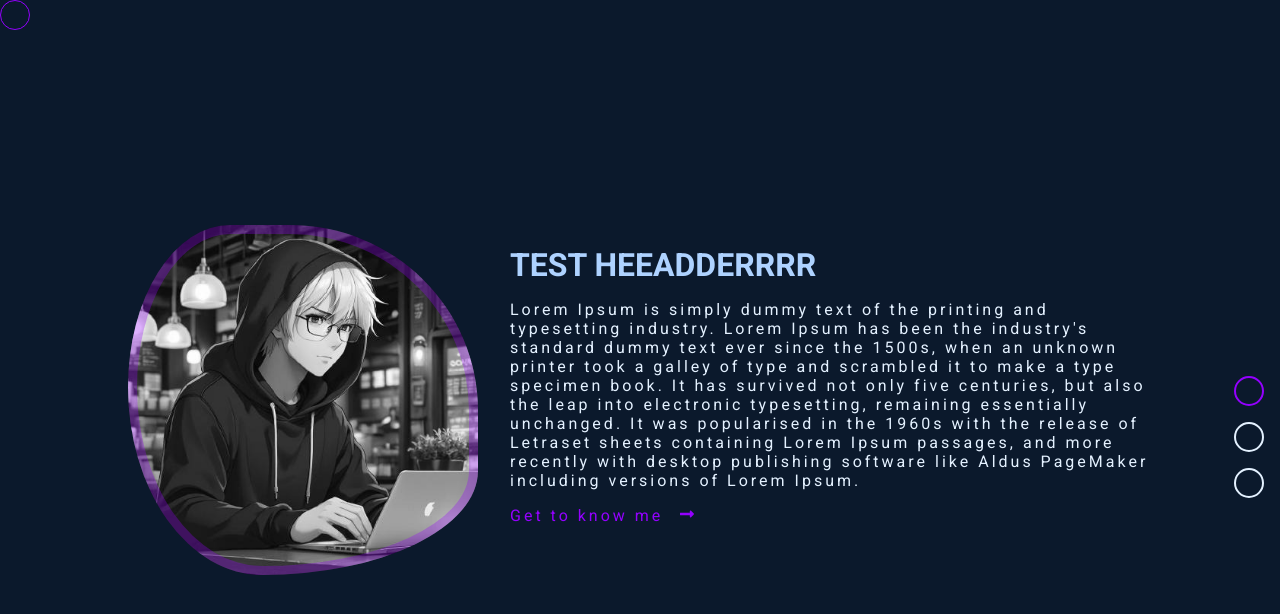
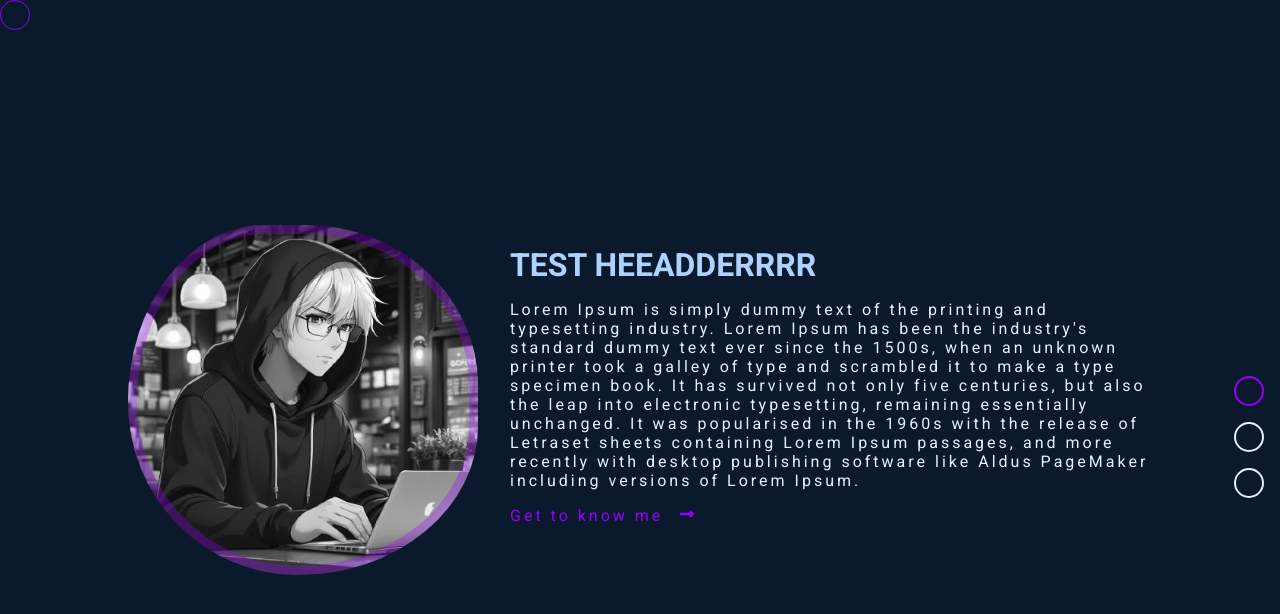
Before and after one commit to sekvi99/portfolio-website, a React (Create React App) app in the folder portfolio-website/portfolio-app/: page /home in a window 1280 px wide. Shown: the top 614 px of the page. Built offline with nearby package versions, Linux system fonts and the light colour scheme; a web font is replaced by a local one.

Commit message:
Added reveal animation for children components

```diff
--- a/portfolio-website/portfolio-app/src/components/logo/logo.scss
+++ b/portfolio-website/portfolio-app/src/components/logo/logo.scss
@@ -11,7 +11,7 @@ $imageSize: 350px;
         justify-content: center;
         width: $imageSize;
         height: $imageSize;
-        animation: profile-animation 8s ease-in-out infinite 1s;
+        animation: profile-animation 8s ease-in-out infinite;
       }
 }
 
--- a/portfolio-website/portfolio-app/src/components/logo/logo.tsx
+++ b/portfolio-website/portfolio-app/src/components/logo/logo.tsx
@@ -1,9 +1,11 @@
 import React from "react";
 import "./logo.scss";
 import { homeContent } from "../../content/home.content";
+import Reveal from "../reveal/reveal";
 
 const Logo: React.FC = (): JSX.Element => {
   return (
+    <Reveal>
     <div className="logo-container">
       <div
         className="logo-img"
@@ -11,6 +13,7 @@ const Logo: React.FC = (): JSX.Element => {
       ></div>
       <div className="logo-background"></div>
     </div>
+    </Reveal>
   );
 };
 
--- /dev/null
+++ b/portfolio-website/portfolio-app/src/components/reveal/reveal.motion.ts
@@ -0,0 +1,38 @@
+import { MotionStyle } from "framer-motion";
+
+export interface RevealMotion {
+  variants: {
+    hidden: { [key: string]: any };
+    visible: { [key: string]: any };
+  };
+  initial: string;
+  transition: { duration: number; delay?: number, ease?: string };
+}
+
+export interface RevealExitMotion extends RevealMotion {
+    style: MotionStyle
+}
+
+
+const revealEntryMotion: RevealMotion = {
+  variants: { hidden: { opacity: 0, y: 75 }, visible: { opacity: 1, y: 0 } },
+  initial: "hidden",
+  transition: { duration: 0.5, delay: 0.25 },
+};
+
+const revealExitMotion: RevealExitMotion = {
+    variants: { hidden: { left: 0 }, visible: { left: "100%" } },
+    initial: "hidden",
+    transition: { duration: 0.5, ease: "easeIn" },
+    style: {
+        position: "absolute",
+        top: 4,
+        bottom: 4,
+        left: 0,
+        right: 0,
+        background: "var(--primary-highlight-color)",
+        zIndex: 20
+    }
+}
+
+export default { revealEntryMotion, revealExitMotion };
--- /dev/null
+++ b/portfolio-website/portfolio-app/src/components/reveal/reveal.tsx
@@ -0,0 +1,48 @@
+import React, { useEffect, useRef } from "react";
+import { motion, useInView, useAnimation } from "framer-motion";
+import revealMotion from "./reveal.motion";
+
+export interface RevealProps {
+  children: JSX.Element;
+  width?: "fit-content" | "100%";
+}
+
+// Credits to Tom Is Loading
+
+const Reveal = ({ children, width = "fit-content" }: RevealProps) => {
+  const { revealEntryMotion, revealExitMotion } = revealMotion;
+  const ref = useRef(null);
+  const isInView = useInView(ref, { once: true });
+  const mainControls = useAnimation();
+  const slideControls = useAnimation();
+
+  useEffect(() => {
+    if (isInView) {
+      mainControls.start("visible");
+      slideControls.start("visible");
+    }
+  }, [isInView]);
+
+  return (
+    <div ref={ref} style={{ position: "relative", overflow: "hidden" }}>
+      <motion.div
+        variants={revealEntryMotion.variants}
+        initial={revealEntryMotion.initial}
+        animate={mainControls}
+        transition={revealEntryMotion.transition}
+      >
+        {children}
+      </motion.div>
+      <motion.div
+        variants={revealExitMotion.variants}
+        initial={revealExitMotion.initial}
+        animate={slideControls}
+        transition={revealExitMotion.transition}
+        style={revealExitMotion.style}
+      >
+      </motion.div>
+    </div>
+  );
+};
+
+export default Reveal;
--- a/portfolio-website/portfolio-app/src/pages/home/Home.tsx
+++ b/portfolio-website/portfolio-app/src/pages/home/Home.tsx
@@ -3,6 +3,7 @@ import "./home.scss";
 import { homeContent } from "../../content/home.content";
 import Logo from "../../components/logo/logo";
 import { FaLongArrowAltRight } from "react-icons/fa";
+import Reveal from "../../components/reveal/reveal";
 
 const Home: React.FC = (): JSX.Element => {
   return (
@@ -10,6 +11,7 @@ const Home: React.FC = (): JSX.Element => {
       <div className="logo-container">
         <Logo />
       </div>
+      <Reveal>
         <div className="hero-content-container content">
           <h1>{homeContent.heroSectionHeader}</h1>
           <p>{homeContent.heroSection}</p>
@@ -17,6 +19,7 @@ const Home: React.FC = (): JSX.Element => {
             {homeContent.getToKnowMeText} <FaLongArrowAltRight />
           </span>
         </div>
+      </Reveal>
     </div>
   );
 };
```
Lines whose indentation alone changed are shown as unchanged.
